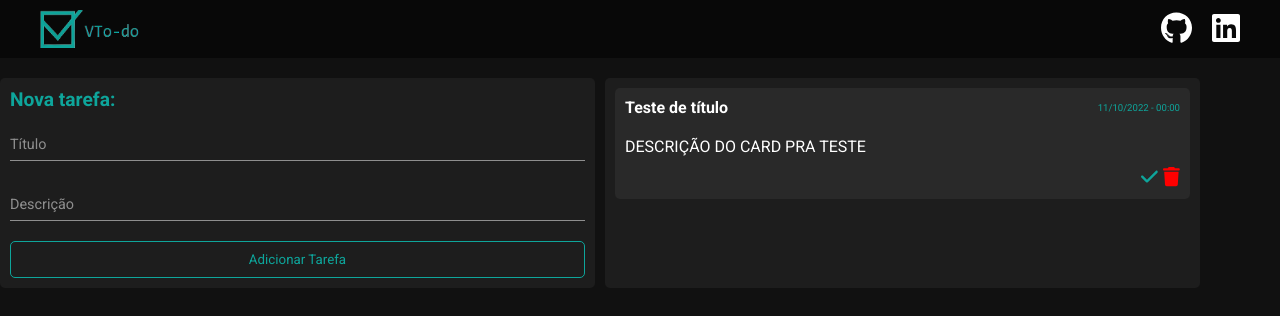
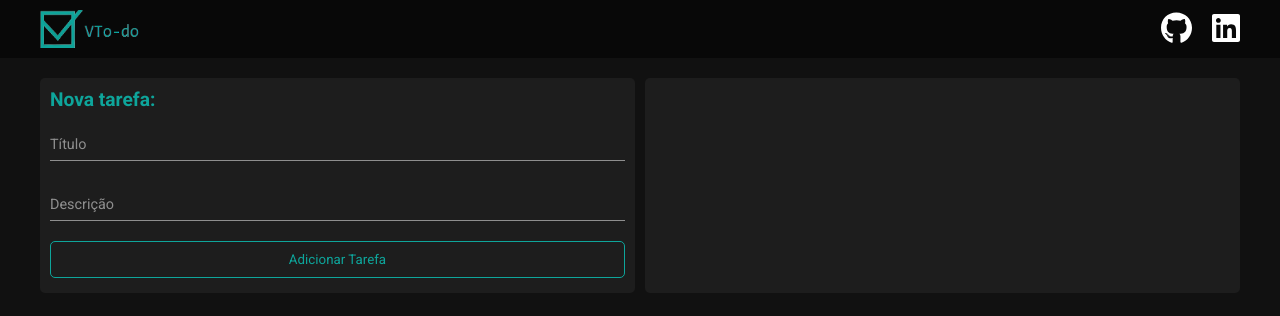
Before and after one commit to vitorsacramento/vto-do-list, a React (Vite) app: page / in a window 1280 px wide. Shown: the top 316 px of the page. Built offline with nearby package versions, Linux system fonts and the light colour scheme.

Commit message:
Implementação de estilos e inserção de tarefa

```diff
--- a/src/Models/ListActionType.ts
+++ b/src/Models/ListActionType.ts
@@ -2,6 +2,7 @@ export type listActionType = {
     type: string;
     payload?: {
         id?: string;
-        name?: string;
+        title?: string;
+        description?: string;
     }
 }
--- a/src/Models/Task.ts
+++ b/src/Models/Task.ts
@@ -1,4 +1,5 @@
 export type Task = {
     id: string;
-    name: string;
+    title: string;
+    description: string;
 }
--- /dev/null
+++ b/src/components/List/ListItem/index.tsx
@@ -0,0 +1,32 @@
+import { FontAwesomeIcon } from '@fortawesome/react-fontawesome';
+import { faTrash } from '@fortawesome/free-solid-svg-icons';
+import { faCheck } from '@fortawesome/free-solid-svg-icons';
+import { Task } from '../../../Models/Task';
+import './styles.css';
+
+type ListItemProps = {
+    task: Task;
+}
+
+export const ListItem = ({ task }: ListItemProps) => {
+    return (
+        <>
+            <div className="list-item-title">
+                <h2>{task.title}</h2>
+                <p>11/10/2022 - 00:00</p>
+            </div>
+            <div className="list-item-description">
+                <p>{task.description}</p>
+            </div>
+            <div className="list-item-buttons">
+                <button className="btn">
+                    <FontAwesomeIcon icon={faCheck}></FontAwesomeIcon>
+                </button>
+                <button className="btn">
+                    <FontAwesomeIcon icon={faTrash}></FontAwesomeIcon>
+                </button>
+            </div>
+        </>
+
+    );
+}
--- /dev/null
+++ b/src/components/List/ListItem/styles.css
@@ -0,0 +1,71 @@
+.list-item {
+    display: flex;
+    flex-wrap: wrap;
+    list-style: none;
+    margin-bottom: var(--margin);
+    padding: var(--margin);
+    border-radius: var(--border-radius);
+    background-color: var(--background-color-opacity);
+}
+
+.list-item-title {
+    display: flex;
+    width: 100%;
+}
+
+.list-item-title > h2 {
+    width: 100%;
+    padding: 0 0 var(--margin) 0;
+    font-size: 1rem;
+    color: var(--primary-color);
+}
+
+.list-item-title > p {
+    display: flex;
+    justify-content: flex-end;
+    width: 100%;
+    padding-top: 4px;
+    font-size: .6rem;
+    color: var(--primary-color);
+}
+
+.list-item-description {
+    display: flex;
+    width: 100%;
+    margin-bottom: var(--margin);
+    padding: var(--margin) 0;
+    overflow-wrap: break-word;
+    word-wrap: break-word;
+    hyphens: auto;
+    -webkit-hyphens: auto;
+    -ms-hyphens: auto;
+    -moz-hyphens: auto;
+}
+
+.list-item-description > p {
+    font-size: .875rem;
+    line-height: 21px;
+}
+
+.list-item-buttons {
+    display: flex;
+    justify-content: flex-end;
+    width: 100%;
+    padding: var(--margin 0);
+}
+
+.btn {
+    border: none;
+    font-size: var(--title-size);
+    background-color: transparent;
+    cursor: pointer;
+}
+
+.btn:nth-child(1) {
+    margin: 0 var(--margin) 0 0;
+    color: var(--primary-color)
+}
+
+.btn:nth-child(2) {
+    color: red;
+}
--- a/src/components/List/index.tsx
+++ b/src/components/List/index.tsx
@@ -1,50 +1,70 @@
+import { ChangeEvent, useState } from 'react';
 import { useToDoReducer } from '../../reducers/toDoReducer';
-import { FontAwesomeIcon } from '@fortawesome/react-fontawesome';
-import { faTrash } from '@fortawesome/free-solid-svg-icons';
-import { faCheck } from '@fortawesome/free-solid-svg-icons';
+import { ListItem } from './ListItem';
 import './styles.css';
 
 export const List = () => {
     const [listState, listDispatch] = useToDoReducer();
+    const [title, setTitle] = useState('');
+    const [description, setDescription] = useState('');
+
+    const handleGetTitle = (event: ChangeEvent<HTMLInputElement>) => {
+        setTitle(event.target.value);
+    }
+
+    const handleGetDescription = (event: ChangeEvent<HTMLInputElement>) => {
+        setDescription(event.target.value);
+    }
+
+    const handleAddTask = () => {
+        listDispatch({
+            type: 'ADD',
+            payload: {
+                title: title,
+                description: description
+            }
+        });
+    }
 
     return (
         <div className="list-container">
             <div className="insert-task">
                 <h2>Nova tarefa:</h2>
                 <div className="input-control">
-                    <input type="text" className="input-task" id="title" placeholder=" " />
+                    <input
+                        type="text"
+                        className="input-task"
+                        id="title"
+                        placeholder=" "
+                        maxLength={15}
+                        onChange={handleGetTitle}
+                    />
                     <label htmlFor="titulo">Título</label>
                 </div>
 
                 <div className="input-control">
-                    <input type="text" className="input-task" id="description" placeholder=" " />
+                    <input
+                        type="text"
+                        className="input-task"
+                        id="description"
+                        placeholder=" "
+                        onChange={handleGetDescription}
+                    />
                     <label htmlFor="description">Descrição</label>
                 </div>
 
                 <div className="input-control">
-                    <button className="btn-addTask">Adicionar Tarefa</button>
+                    <button className="btn-addTask" onClick={handleAddTask}>Adicionar Tarefa</button>
                 </div>
             </div>
 
             <div className="list">
-                <ul className='list-box'>
-                    <li className="list-item">
-                        <div className="list-item-title">
-                            <h2>Teste de título</h2>
-                            <p>11/10/2022 - 00:00</p>
-                        </div>
-                        <div className="list-item-description">
-                            <p>DESCRIÇÃO DO CARD PRA TESTE</p>
-                        </div>
-                        <div className="list-item-buttons">
-                            <button>
-                                <FontAwesomeIcon icon={faCheck}></FontAwesomeIcon>
-                            </button>
-                            <button>
-                                <FontAwesomeIcon icon={faTrash}></FontAwesomeIcon>
-                            </button>
-                        </div>
-                    </li>
+                <ul>
+                    {listState.map((item, index) => (
+                        <li className="list-item" key={index}>
+                            <ListItem task={item} />
+                        </li>
+                    ))}
                 </ul>
             </div>
         </div>
--- a/src/components/List/styles.css
+++ b/src/components/List/styles.css
@@ -5,8 +5,9 @@
 }
 
 .insert-task {
-    display: grid;
-    width: 100%;
+    display: flex;
+    flex-direction: column;
+    height: 215px;
     padding: var(--margin);
     border-radius: var(--border-radius);
     background-color: var(--background-color-opacity);
@@ -90,65 +91,13 @@ label {
     background-color: var(--background-color-opacity);
 }
 
-.list-box {
+.list > ul {
     width: 100%;
 }
 
-.list-item {
-    display: flex;
-    flex-wrap: wrap;
-    list-style: none;
-    padding: var(--margin);
-    border-radius: var(--border-radius);
-    background-color: var(--background-color-opacity);
-}
-
-.list-item-title {
-    display: flex;
+.list-box {
     width: 100%;
-}
-
-.list-item-title > h2 {
-    width: 100%;
-    padding: 0 0 var(--margin) 0;
-    font-size: 1rem;
-}
-
-.list-item-title > p {
-    display: flex;
-    justify-content: flex-end;
-    width: 100%;
-    padding-top: 4px;
-    font-size: .6rem;
-    color: var(--primary-color);
-}
-
-.list-item-description {
-    display: flex;
-    width: 100%;
-    padding: var(--margin) 0;
-}
-
-.list-item-buttons {
-    display: flex;
-    justify-content: flex-end;
-    width: 100%;
-    padding: var(--margin 0);
-}
-
-.list-item-buttons > button {
-    border: none;
-    font-size: var(--title-size);
-    background-color: transparent;
-}
-
-.list-item-buttons > button:nth-child(1) {
-    margin: 0 5px 0 0;
-    color: var(--primary-color)
-}
-
-.list-item-buttons > button:nth-child(2) {
-    color: red;
+    height: auto;
 }
 
 @media screen and (min-width: 768px) {
--- a/src/components/Main/styles.css
+++ b/src/components/Main/styles.css
@@ -1,4 +1,5 @@
 main {
     display: flex;
+    justify-content: center;
     padding: 20px 0;
 }
--- a/src/reducers/toDoReducer.ts
+++ b/src/reducers/toDoReducer.ts
@@ -8,10 +8,11 @@ const initialState: Task[] = [];
 const reducer = (state: Task[], action: listActionType) => {
     switch (action.type) {
         case 'ADD':
-            if (action.payload?.name) {
+            if (action.payload?.title && action.payload?.description) {
                 state.push({
                     id: uuid(),
-                    name: action.payload?.name
+                    title: action.payload?.title,
+                    description: action.payload?.description
                 })
             }
         case 'DEL':
@@ -19,7 +20,7 @@ const reducer = (state: Task[], action: listActionType) => {
                 state = state.filter(item => item.id !== action.payload?.id);
             }
         case 'ORDER':
-            state = state.sort((a, b) => (a.name > b.name) ? 1 : -1);
+            state = state.sort((a, b) => (a.title > b.title) ? 1 : -1);
     }
 
     return state;
```
